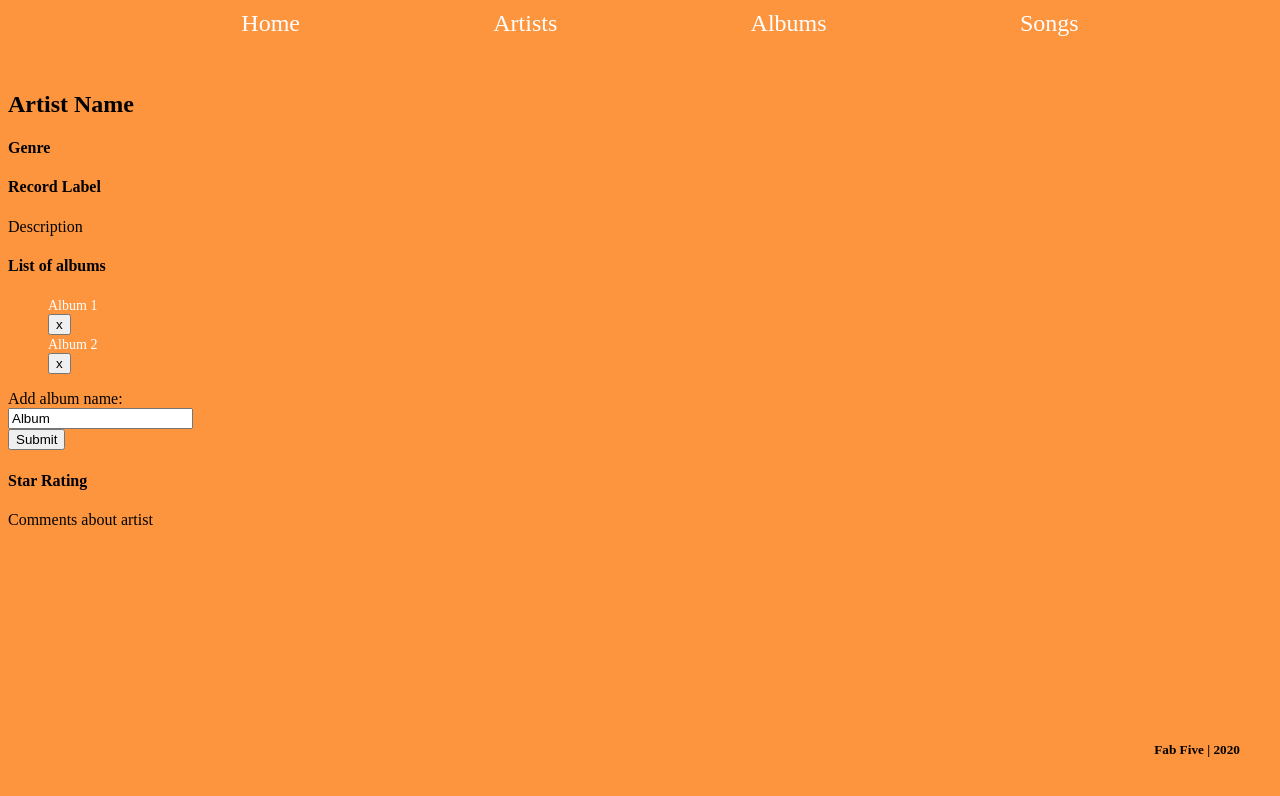
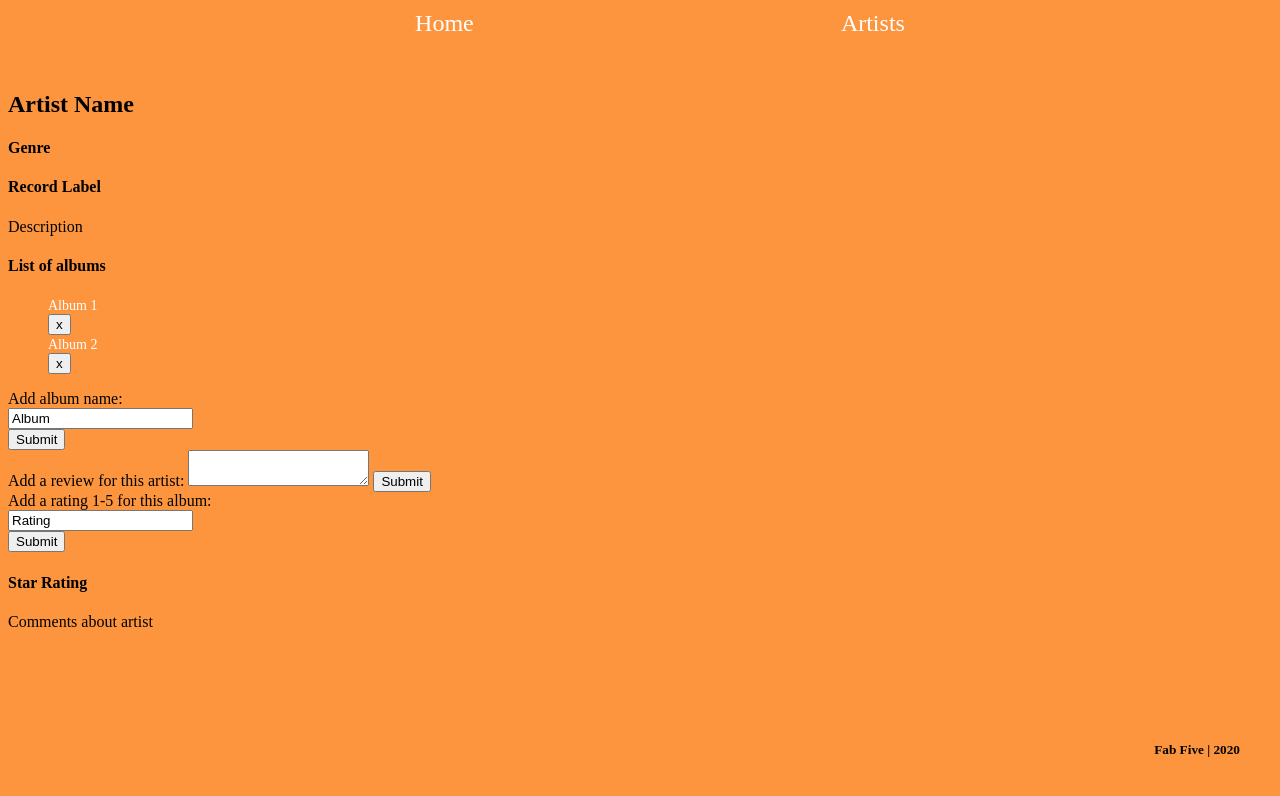
Before and after one commit to sgreene807/albums-artists-songs, a plain HTML site: page frontend-spa/singleartist.html in a window 1280 px wide. Drawn offline with Linux system fonts and the light colour scheme.

Commit message:
added forms for ratings and comments

```diff
--- a/frontend-spa/singleartist.html
+++ b/frontend-spa/singleartist.html
@@ -14,12 +14,6 @@
             </li>
             <li>
                 <a href="artists.html">Artists</a>
-            </li>
-            <li>
-                <a href="albums.html">Albums</a>
-            </li>
-            <li>
-                <a href="songs.html">Songs</a>
             </li>
             </ul>
         </nav>
@@ -49,6 +43,16 @@
             <input type="text" id="albumName" name="albumName" value="Album"><br>
             <input type="submit" value="Submit">
           </form>
+          <form action="" method="POST">
+            <label for="comment">Add a review for this artist:</label>
+            <textarea maxlength="350"type="text" id="comment" name="comment" value="Review"></textarea>
+            <input type="submit" value="Submit">
+          </form>
+          <form action="" method="POST">
+            <label for="rating">Add a rating 1-5 for this album:</label><br>
+            <input type="text" id="rating" name="rating" value="Rating"><br>
+            <input type="submit" value="Submit">
+          </form>
 
         <main>
             <h4>Star Rating</h4>
```
Also changed, not shown: frontend-spa/singlealbum.html (+10 -3 lines), frontend-spa/singlesong.html (+10 -3 lines).
